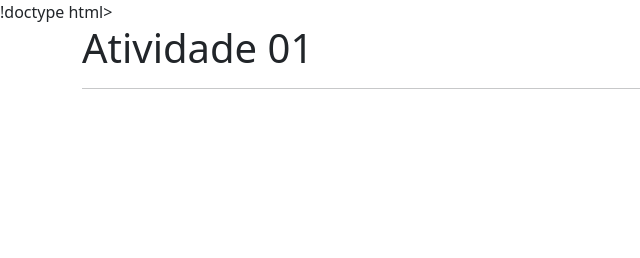
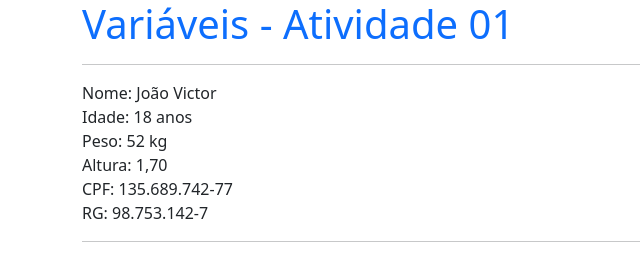
Before and after one commit to joaovlima7/projeto_Javascript, a plain HTML site: page aula04_atividade/index.html in a window 1280 px wide. Shown: the whole page, without its empty margins (0-640 px from the left). Drawn offline with nearby package versions, Linux system fonts and the light colour scheme.

Commit message:
aula javascript

```diff
--- a/aula04_atividade/index.html
+++ b/aula04_atividade/index.html
@@ -1,4 +1,4 @@
-!doctype html>
+<!doctype html>
 <html lang="pt-br">
 
 <head>
@@ -17,15 +17,15 @@
 
     <main class="container">
         <header>
-            <h1>Atividade 01</h1>
+            <h1 class="text-primary">Variáveis - Atividade 01</h1>
             <hr>
         </header>
 
 
      <!--Javascript-->
-     <h1 class="text-primary">
         <script src="js/script.js"></script>
-     </h1>
+        <hr>
+
 
     </main>
 
--- a/aula04_atividade/js/script.js
+++ b/aula04_atividade/js/script.js
@@ -1,6 +1,22 @@
-let nome = 'João'
-let idade = '18'
-let peso = '52'
-let altura = '1.70'
-let cpf = '134.567.890-12'
-let rg = '32.345.789-3'
+/**
+Aluno: João Victor
+Matéria: Javascript
+Variáveis - Atividade 01
+Data: 20/04/2022
+**/
+
+//Declaração
+let nome = 'João Victor'
+let idade = '18 anos'
+let peso = '52 kg'
+let altura = '1,70'
+let cpf = '135.689.742-77'
+let rg = '98.753.142-7'
+
+//Saída
+document.write(`Nome: ${nome}<br>`)
+document.write(`Idade: ${idade}<br>`)
+document.write(`Peso: ${peso}<br>`)
+document.write(`Altura: ${altura}<br>`)
+document.write(`CPF: ${cpf}<br>`)
+document.write(`RG: ${rg}<br>`)
```
Also changed, not shown: 1 other file.
